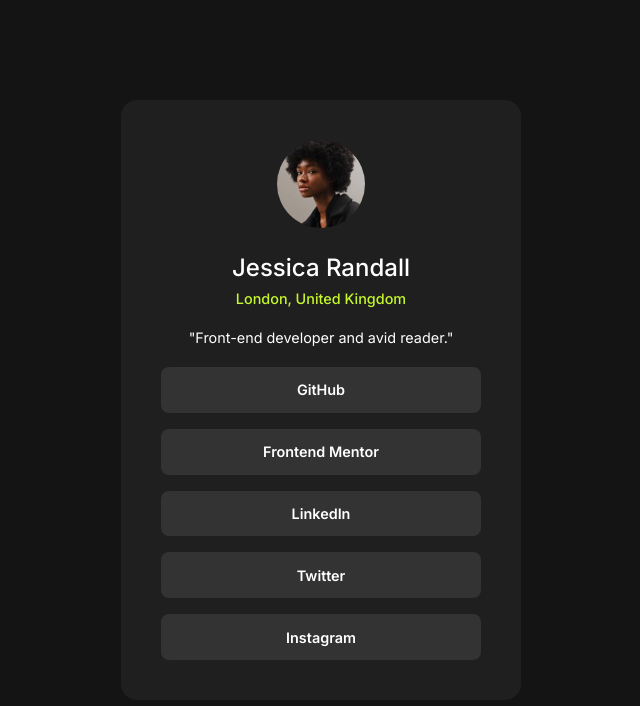
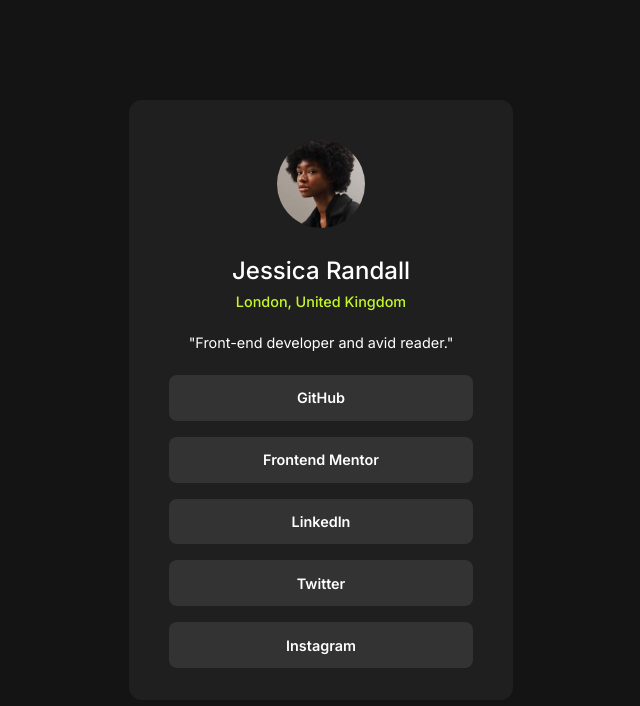
Before and after one commit to pvcordeiro/linktree-v2, a plain HTML site: page index.html in a window 1280 px wide. Shown: the whole page, without its empty margins (319-959 px from the left). Drawn offline with Linux system fonts and the light colour scheme.

Commit message:
changed body flex to grid

```diff
--- a/styles.css
+++ b/styles.css
@@ -18,9 +18,8 @@
 
 body {
   background-color: var(--off-black);
-  display: flex;
-  align-items: center;
-  justify-content: center;
+  display: grid;
+  place-items: center;
   height: 100dvh;
   font-family: "Inter";
 }
@@ -28,13 +27,13 @@ body {
 .container {
   background-color: var(--dark-grey);
   display: flex;
-  height: 580px;
-  width: 330px;
-  min-width: 320px;
+  gap: 1.5rem;
+  max-width: 384px;
+  min-width: 327px;
   flex-direction: column;
   align-items: center;
   padding: 1.5rem;
-  border-radius: 1rem;
+  border-radius: 0.8rem;
   justify-content: space-between;
 }
 
@@ -95,8 +94,8 @@ img {
 
 @media (min-width: 426px) {
   .container {
-    width: 400px;
-    height: 600px;
+    width: 25rem;
+    height: 37.5rem;
     padding: 2.5rem;
   }
 }
```
